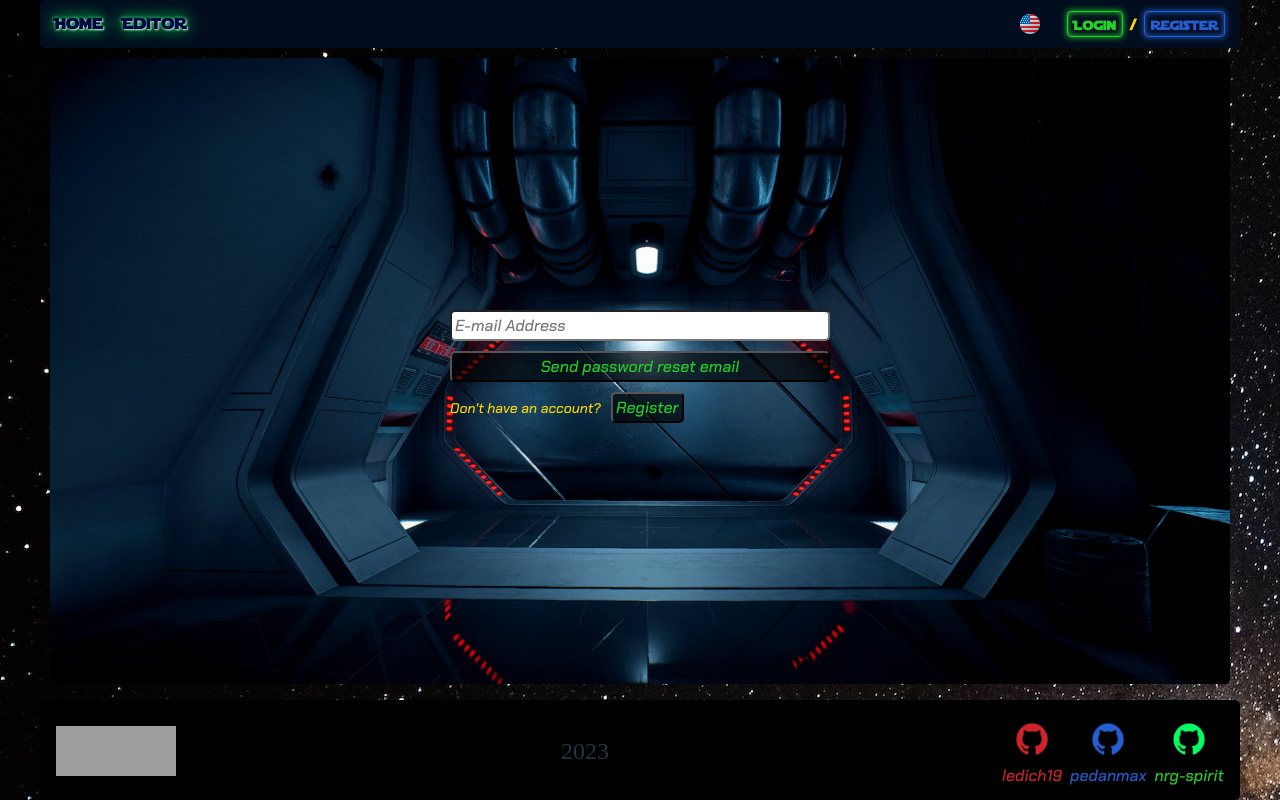
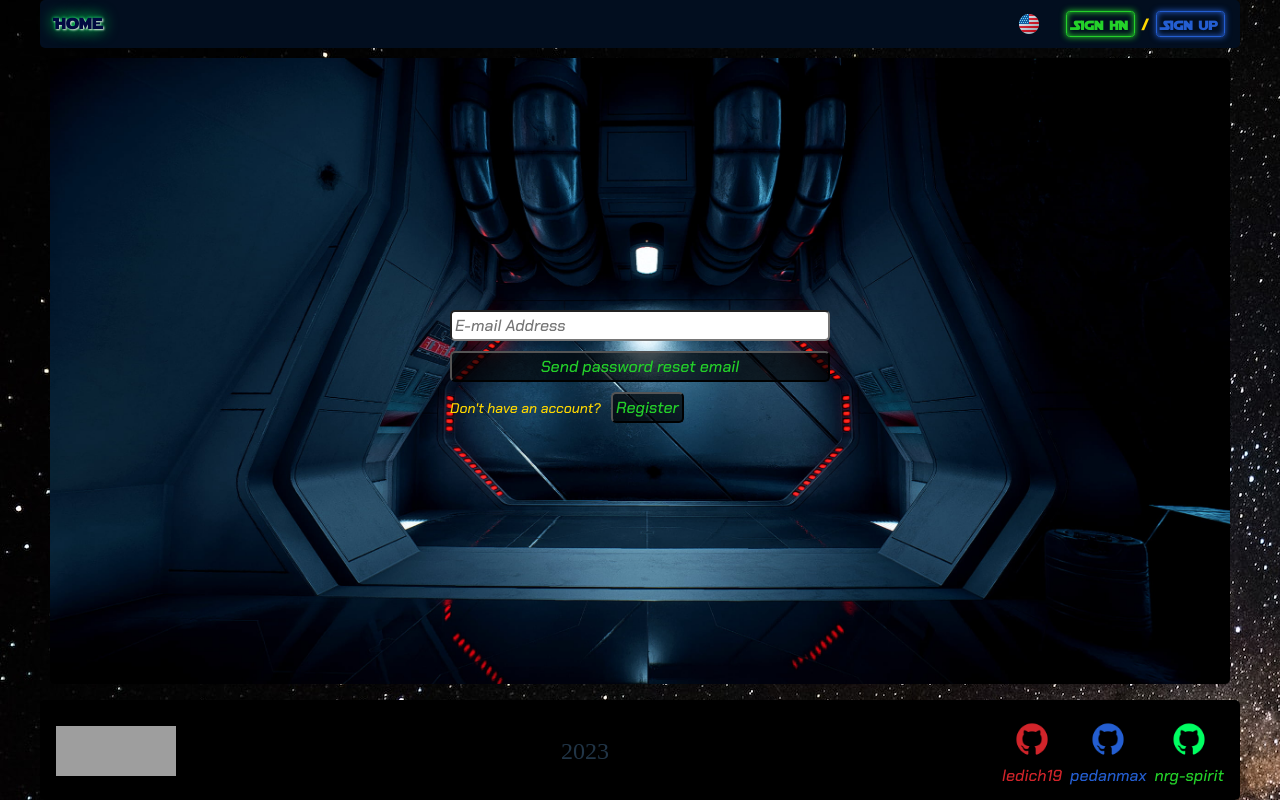
Before and after one commit to Ledich19/RRS_GraphiQL, a React (Vite) app: page /auth/reset in a window 1280 px wide. Built offline with nearby package versions, Linux system fonts and the light colour scheme; no server answers; grey boxes are pictures that could not be loaded.

Commit message:
refactor rename buttons:

```diff
--- a/src/App.tsx
+++ b/src/App.tsx
@@ -14,8 +14,8 @@ const App = () => {
       <Route path="*" element={<Layout />}>
         <Route index element={<Welcome />} />
         <Route path="auth" element={<RegisterPage />}>
-          <Route path="login" element={<Login />} />
-          <Route path="register" element={<Register />} />
+          <Route path="sign-in" element={<Login />} />
+          <Route path="sign-up" element={<Register />} />
           <Route path="reset" element={<Reset />} />
         </Route>
         <Route path="editor" element={<Editor />} />
--- a/src/components/AuthorizationBtnBlock/AuthorizationBtnBlock.tsx
+++ b/src/components/AuthorizationBtnBlock/AuthorizationBtnBlock.tsx
@@ -19,8 +19,8 @@ const AuthorizationBtnBlock = ({ isUser }: PropsType) => {
         </>
       ) : (
         <>
-          <LinkBtn to="/auth/login" name={t('login')} className={s.login} /> /&nbsp;
-          <LinkBtn to="/auth/register" name={t('register')} className={s.register} />
+          <LinkBtn to="/auth/sign-in" name={t('login')} className={s.login} /> /&nbsp;
+          <LinkBtn to="/auth/sign-up" name={t('register')} className={s.register} />
         </>
       )}
     </div>
--- a/src/components/Header/HeaderNavigation/HeaderNavigation.tsx
+++ b/src/components/Header/HeaderNavigation/HeaderNavigation.tsx
@@ -1,9 +1,12 @@
 import React from 'react';
 import { NavLink } from 'react-router-dom';
 import { useTranslation } from 'react-i18next';
+import { useAuthState } from 'react-firebase-hooks/auth';
+import { auth } from '../../../app/firebase';
 import s from '../Header.module.scss';
 
 const HeaderNavigation: React.FC = () => {
+  const [user] = useAuthState(auth);
   const { t } = useTranslation();
   return (
     <nav className={s.header__navigation}>
@@ -13,11 +16,13 @@ const HeaderNavigation: React.FC = () => {
             {t('home')}
           </NavLink>
         </li>
-        <li className={s.header__item}>
-          <NavLink to="/editor" className={(info) => (info.isActive ? s.activeLink : s.navLink)}>
-            {t('editor')}
-          </NavLink>
-        </li>
+        {!user || (
+          <li className={s.header__item}>
+            <NavLink to="/editor" className={(info) => (info.isActive ? s.activeLink : s.navLink)}>
+              {t('editor')}
+            </NavLink>
+          </li>
+        )}
       </ul>
     </nav>
   );
--- a/src/components/Login/Login.tsx
+++ b/src/components/Login/Login.tsx
@@ -53,7 +53,7 @@ const Login = () => {
       </div>
       <div className={s.text}>
         {t('dontHaveAccount')}{' '}
-        <LinkBtn to="/auth/register" name={t('register')} className={s.register} />
+        <LinkBtn to="/auth/sign-up" name={t('register')} className={s.register} />
         {t('now')}
       </div>
     </div>
--- a/src/components/Register/Register.tsx
+++ b/src/components/Register/Register.tsx
@@ -89,7 +89,7 @@ const Register = () => {
 
       <div className={s.text}>
         {t('haveAccount')}
-        <LinkBtn to="/auth/login" name={t('login')} className={s.login} />
+        <LinkBtn to="/auth/sign-in" name={t('login')} className={s.login} />
       </div>
     </div>
   );
--- a/src/components/Reset/Reset.tsx
+++ b/src/components/Reset/Reset.tsx
@@ -28,7 +28,7 @@ const Reset = () => {
       </button>
       <div className={s.text}>
         Don&apos;t have an account?
-        <LinkBtn to="/auth/register/" name="Register" className={s.register} />
+        <LinkBtn to="/auth/sign-up/" name="Register" className={s.register} />
       </div>
     </div>
   );
--- a/src/locales/en/translation.json
+++ b/src/locales/en/translation.json
@@ -1,8 +1,8 @@
 {
   "home": "Home",
   "editor": "Editor",
-  "login": "Login",
-  "register": "Register",
+  "login": "Sign In",
+  "register": "Sign up",
   "logout": "Logout",
   "start": "Start",
   "welcome": "Welcome",
--- a/src/pages/Page404/Page404.module.scss
+++ b/src/pages/Page404/Page404.module.scss
@@ -4,8 +4,6 @@
   display: flex;
   text-align: center;
   justify-content: center;
-}
-.box {
 }
 .title {
     font-size: 8rem;
--- a/src/pages/Page404/Page404.tsx
+++ b/src/pages/Page404/Page404.tsx
@@ -4,8 +4,8 @@ const ErrorPage = () => {
   return (
     <div className={s.error}>
       <div className={s.box}>
-      <h1 className={s.title}>404</h1>
-      <p className={s.text}>Sorry, an unexpected error has occurred.</p>
+        <h1 className={s.title}>404</h1>
+        <p className={s.text}>Sorry, an unexpected error has occurred.</p>
       </div>
     </div>
   );
--- a/src/pages/Welcome/Welcome.tsx
+++ b/src/pages/Welcome/Welcome.tsx
@@ -1,7 +1,6 @@
 import { useAuthState } from 'react-firebase-hooks/auth';
 import { useTranslation } from 'react-i18next';
 import { auth } from '../../app/firebase';
-import Authorization from '../../components/AuthorizationBtnBlock/AuthorizationBtnBlock';
 import s from './Welcome.module.scss';
 import UserInfo from '../../components/UserInfo/UserInfo';
 import LinkBtn from '../../components/LinkBtn/LinkBtn';
```
